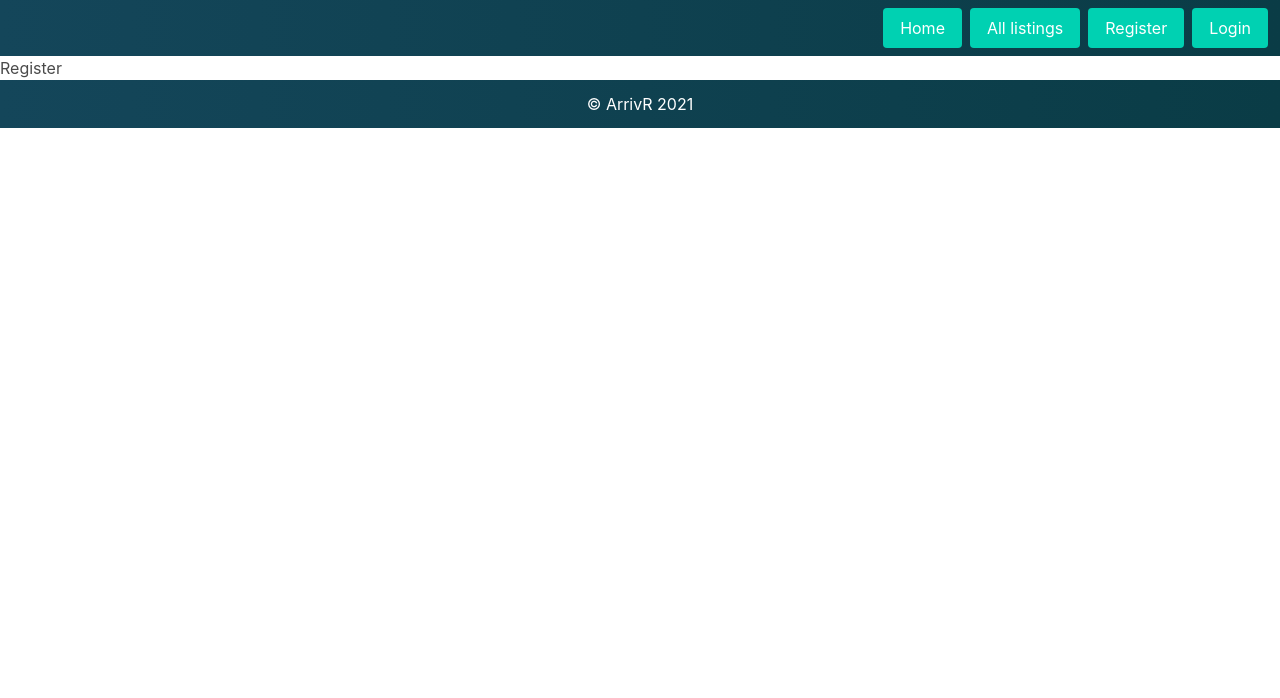
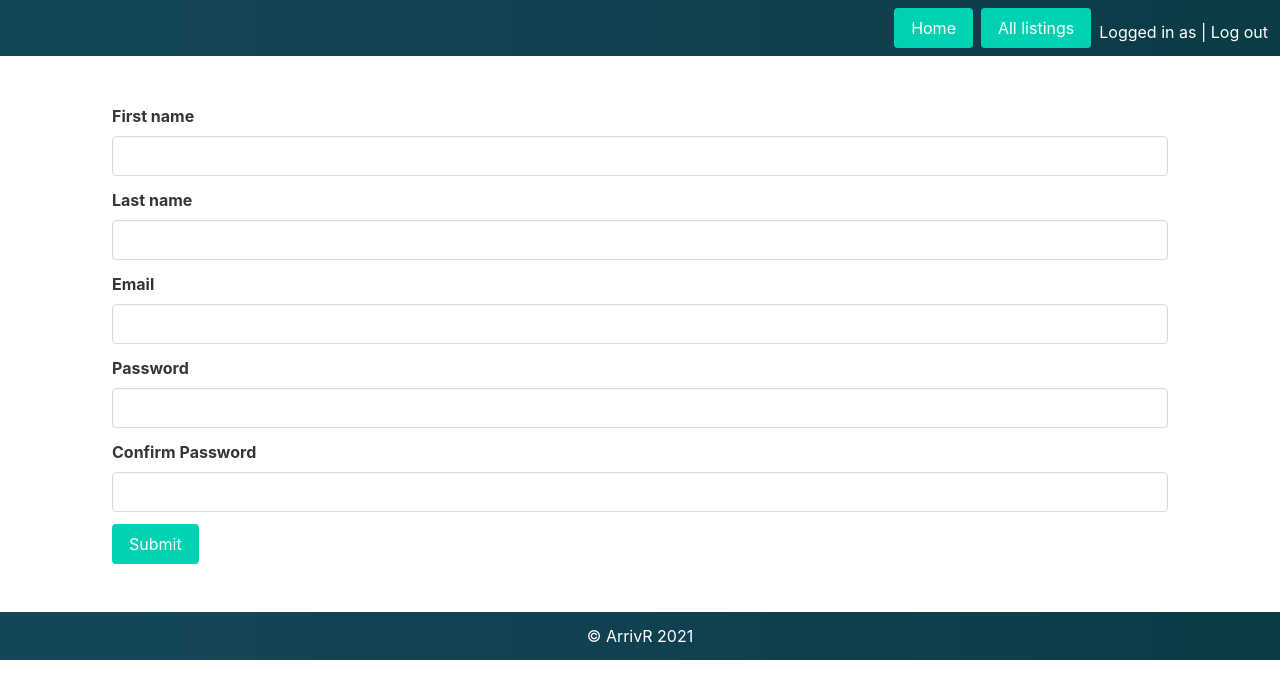
Before and after one commit to ikalff/project_3, a React app in the folder client/: page /register in a window 1280 px wide. Shown: the top 698 px of the page. Built offline with nearby package versions, Linux system fonts and the light colour scheme; the HTML template or start-up script is replaced by a standard one.

Commit message:
front end

```diff
--- a/client/src/components/Login.js
+++ b/client/src/components/Login.js
@@ -26,8 +26,7 @@ export default function Login({ history }) {
     }
   }
 
-  return <div className="section">
-    <div className="container">
+  return <div className='container px-6 pt-6 pb-6'>
     <form onSubmit={handleSubmit}>
       <div className="field">
         <label className="label">Email</label>
@@ -56,5 +55,4 @@ export default function Login({ history }) {
       <button className="button is-primary">Submit</button>
     </form>
   </div>
-  </div>
 }
--- a/client/src/components/NavBar.js
+++ b/client/src/components/NavBar.js
@@ -1,18 +1,63 @@
-import React from 'react'
-import { Link } from 'react-router-dom'
+import React, { useEffect, useState } from 'react'
+import { Link, withRouter } from 'react-router-dom'
+import axios from 'axios'
+import { getLoggedInUserId } from '../lib/auth.js'
 
-export default function NavBar() {
+
+function NavBar({ location, history }) {
+
+  const [username, updateUsername] = useState([])
+  let LoggedInUserId = getLoggedInUserId()
+
+  useEffect(() => {
+    async function fetchData() {
+      LoggedInUserId = getLoggedInUserId()
+      if (LoggedInUserId) {
+        try {
+          const { data } = await axios.get(`/api/users/${LoggedInUserId}`)
+          if (data) {
+            console.log(data)
+            updateUsername(data.first_name)
+          }
+        } catch (err) {
+          console.log(err)
+        }
+      }
+    }
+    fetchData()
+  }, [location])
+
+
+  function logOut() {
+    localStorage.clear()
+    updateUsername('')
+    //history.push('/')
+  }
+
   return <nav>
 
     <div className='navbar-end'>
       <div className='navbar-item'>
-        <div className='buttons'>
+        <div className='buttons has-text-white'>
           <Link className='button is-primary' to='/'>Home</Link>
           <Link className='button is-primary' to='/properties'>All listings</Link>
-          <Link className='button is-primary' to='/register'>Register</Link>
-          <Link className='button is-primary' to='/login'>Login</Link>
+
+          {username && <>
+         Logged in as {username}  |&nbsp;
+        <a onClick={logOut} className='has-text-white'>Log out</a>
+          </>
+          }
+          {!username && <>
+            <Link className='button is-primary' to='/register'>Register</Link>
+            <Link className='button is-primary' to='/login'>Login</Link>
+          </>
+          }
         </div>
       </div>
     </div>
   </nav>
+
+
 }
+
+export default withRouter(NavBar)
--- a/client/src/components/Register.js
+++ b/client/src/components/Register.js
@@ -1,7 +1,111 @@
-import React from 'react'
+import React, { useState } from 'react'
+import axios from 'axios'
 
-export default function Register() {
-  return <div>
-    <h1>Register</h1>
-  </div>
+export default function RegisterPage({ history }) {
+
+  const [error, updateError] = useState('')
+  const [formData, updateFormData] = useState({
+    first_name: '',
+    last_name: '',
+    email: '',
+    password: '',
+    passwordConfirmation: ''
+  })
+
+  function handleChange(event) {
+    const name = event.target.name
+    const value = event.target.value
+    const newFormData = {
+      first_name: formData.first_name,
+      last_name: formData.last_name,
+      email: formData.email,
+      password: formData.password,
+      passwordConfirmation: formData.passwordConfirmation
+
+    }
+    newFormData[name] = value
+    updateFormData(newFormData)
+  }
+
+  async function handleSubmit(event) {
+    event.preventDefault()
+    try {
+      const { data } = await axios.post('/api/register', formData)
+      history.push('/')
+    } catch (err) {
+      updateError(err.response.data.message)
+    }
+  }
+
+
+
+
+  return <div className='container px-6 pt-6 pb-6'>
+
+    <div className={error ? 'box has-background-danger has-text-white' : 'is-hidden'}>{error}</div>
+
+    <form onSubmit={handleSubmit}>
+      <div className="field">
+        <label className="label">First name</label>
+        <div className="control">
+          <input
+            className="input"
+            type="text"
+            value={formData.first_name}
+            onChange={handleChange}
+            name={'first_name'}
+          />
+        </div>
+      </div>
+      <div className="field">
+        <label className="label">Last name</label>
+        <div className="control">
+          <input
+            className="input"
+            type="text"
+            value={formData.last_name}
+            onChange={handleChange}
+            name={'last_name'}
+          />
+        </div>
+      </div>
+      <div className="field">
+        <label className="label">Email</label>
+        <div className="control">
+          <input
+            className="input"
+            type="text"
+            value={formData.email}
+            onChange={handleChange}
+            name={'email'}
+          />
+        </div>
+      </div>
+      <div className="field">
+        <label className="label">Password</label>
+        <div className="control">
+          <input
+            className="input"
+            type="password"
+            value={formData.password}
+            onChange={handleChange}
+            name={'password'}
+          />
+        </div>
+      </div>
+      <div className="field">
+        <label className="label">Confirm Password</label>
+        <div className="control">
+          <input
+            className="input"
+            type="password"
+            value={formData.passwordConfirmation}
+            onChange={handleChange}
+            name={'passwordConfirmation'}
+          />
+        </div>
+      </div >
+      <button className='button is-primary'>Submit</button>
+    </form >
+  </div >
 }
--- a/client/src/styles/style.scss
+++ b/client/src/styles/style.scss
@@ -1,6 +1,6 @@
 
-.hero{
-  background-size: cover;
+.hero, .home{
+  background-size: cover !important;
   background-position: center;
 }
 .home {
```
Lines whose indentation alone changed are shown as unchanged.
